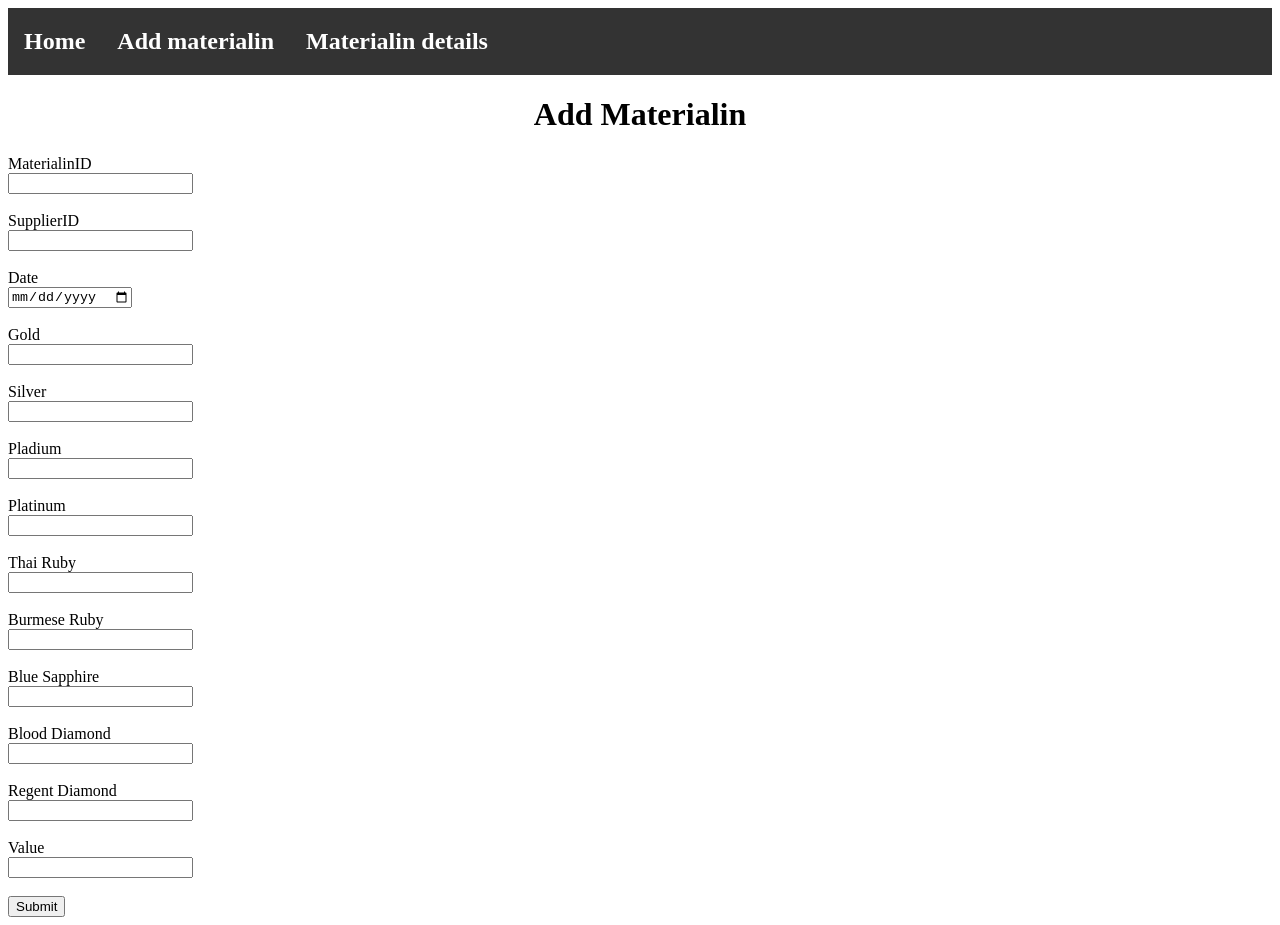
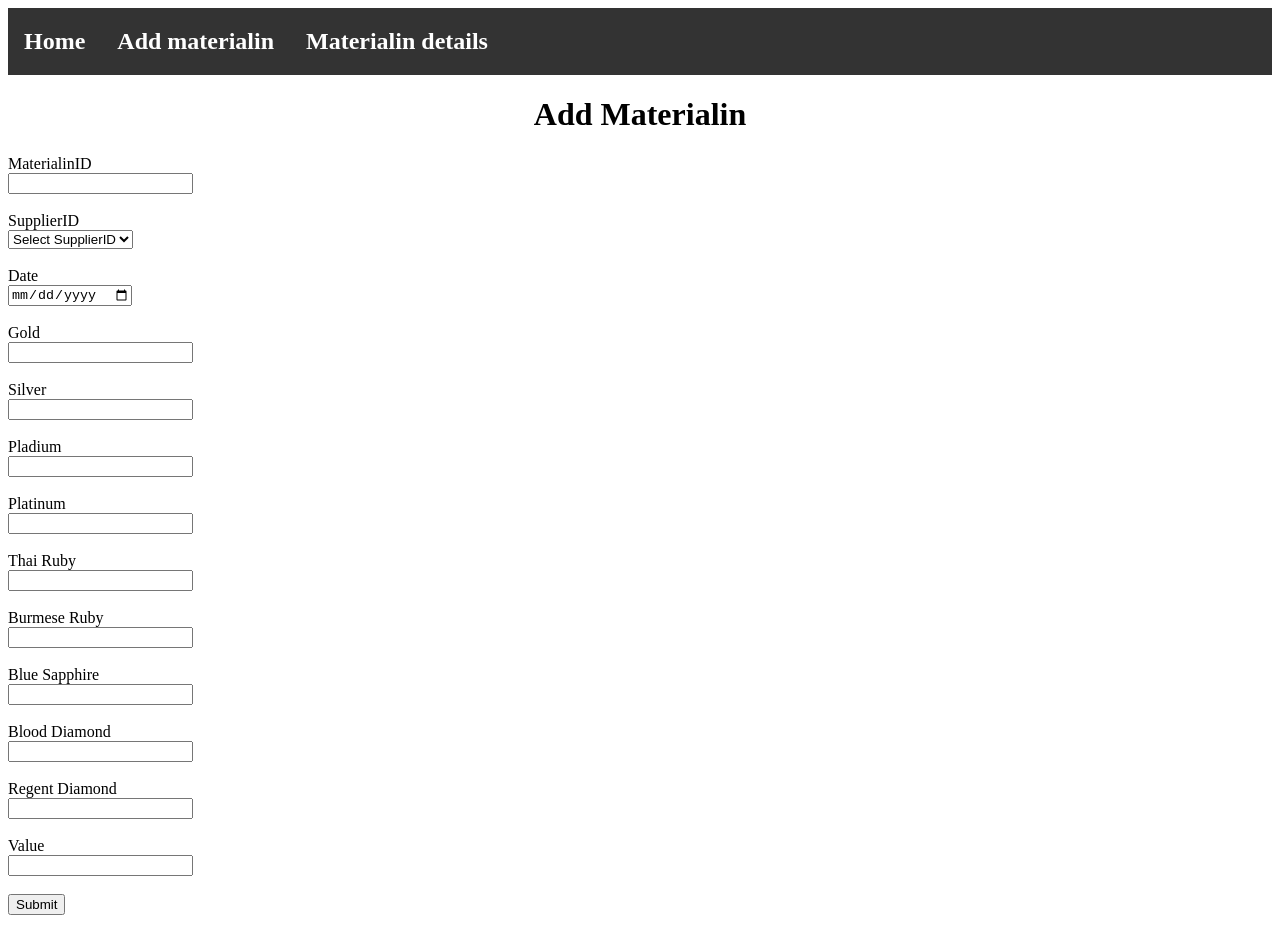
Before and after one commit to it22272690/Jewelry-Manufacturing-and-Store-Management, a React (Create React App) app in the folder frontend/: page /addmaterialin in a window 1280 px wide. Built offline with nearby package versions, Linux system fonts and the light colour scheme; what @react-pdf/renderer would draw is missing.

Commit message:
new changes

```diff
--- a/frontend/src/Components/Add Materialin/AddMaterialin.js
+++ b/frontend/src/Components/Add Materialin/AddMaterialin.js
@@ -78,14 +78,17 @@ function AddMaterialin() {
 
         <label>SupplierID</label>
         <br />
-        <input
-          type="text"
+        <select
           name="supplierID"
           onChange={handleChange}
           value={inputs.supplierID}
           required
-          pattern="[A-Za-z0-9]+"
-        />
+        >
+          <option value="">Select SupplierID</option>
+          <option value="S001">S001</option>
+          <option value="S002">S002</option>
+          <option value="S003">S003</option>
+        </select>
         <br />
         <br />
 
--- a/frontend/src/Components/UpdateMaterialin/UpdateMaterialin.js
+++ b/frontend/src/Components/UpdateMaterialin/UpdateMaterialin.js
@@ -78,13 +78,17 @@ function UpdateMaterialin() {
 
         <label>SupplierID</label>
         <br />
-        <input
-          type="text"
+        <select
           name="supplierID"
           onChange={handleChange}
           value={inputs.supplierID}
           required
-        />
+        >
+          <option value="">Select SupplierID</option>
+          <option value="S001">S001</option>
+          <option value="S002">S002</option>
+          <option value="S003">S003</option>
+        </select>
         <br />
         <br />
 
@@ -185,7 +189,6 @@ function UpdateMaterialin() {
         <br />
 
 
-
         <label>Blood Diamond</label>
         <br />
         <input
@@ -199,7 +202,6 @@ function UpdateMaterialin() {
         <br />
 
 
-
         <label>Regent Diamond</label>
         <br />
         <input
@@ -211,7 +213,6 @@ function UpdateMaterialin() {
         />
         <br />
         <br />
-
 
 
         <label>Value</label>
```
